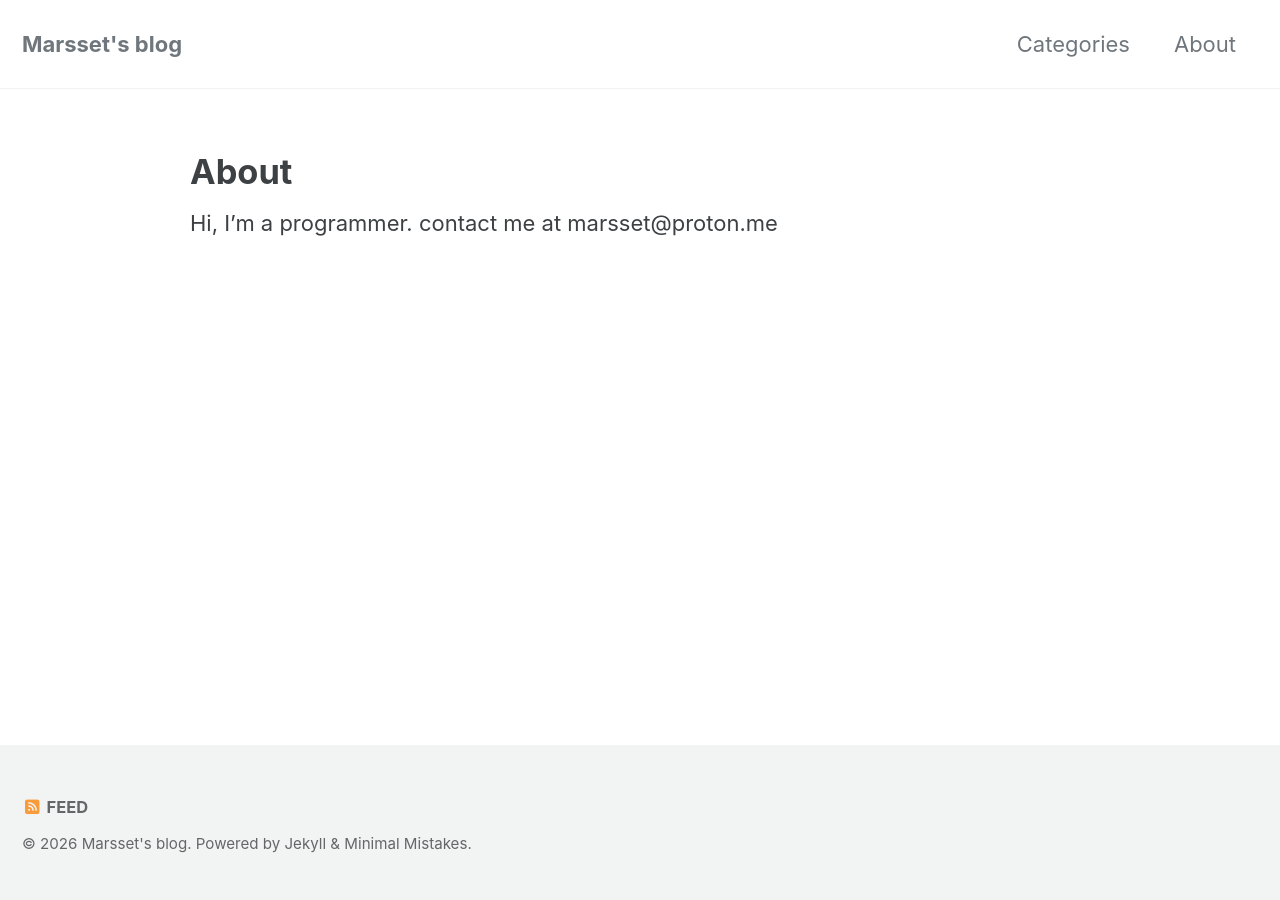
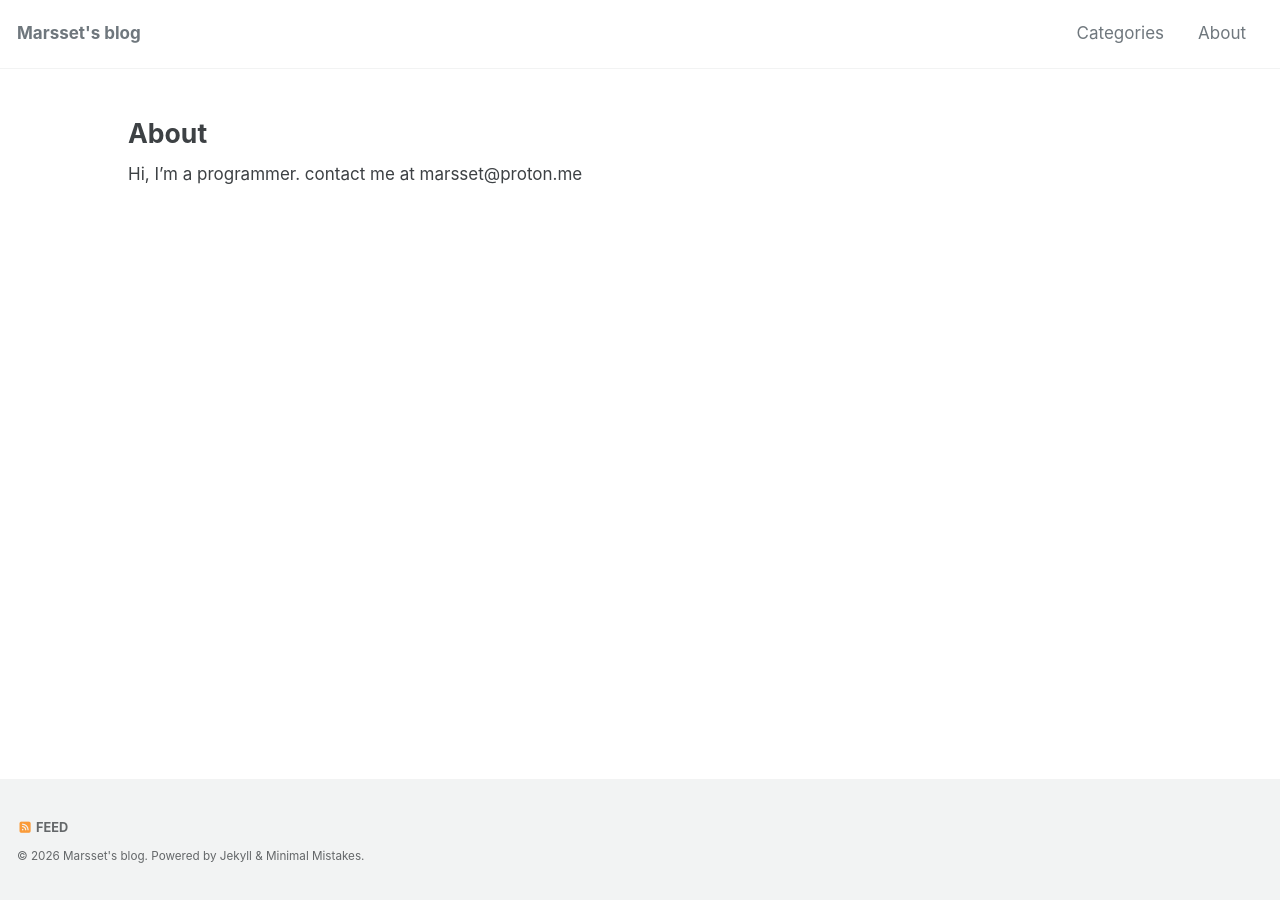
Before and after one commit to marsset/marsset.github.io, a Jekyll site: the page built from about.markdown, in a window 1280 px wide. Built offline with Jekyll 4.4.1, drawn with Linux system fonts in a browser that asks for light colours; cached includes are drawn as plain includes.

Commit message:
style: keep wide 1024px layout and 16px/17px font size

```diff
--- a/_sass/_custom.scss
+++ b/_sass/_custom.scss
@@ -10,9 +10,25 @@
 // https://github.com/mmistakes/minimal-mistakes/issues/1322
 .archive, article.page {
     width: 100%;
-    max-width: 900px;
+    max-width: 1024px;
     float: none;
     margin: 2rem auto;
+}
+
+html {
+  font-size: 16px;
+
+  @include breakpoint($large) {
+    font-size: 17px;
+  }
+}
+
+.page__content {
+  p,
+  li,
+  dl {
+    line-height: 1.65;
+  }
 }
 
 // desmos iframe
```
